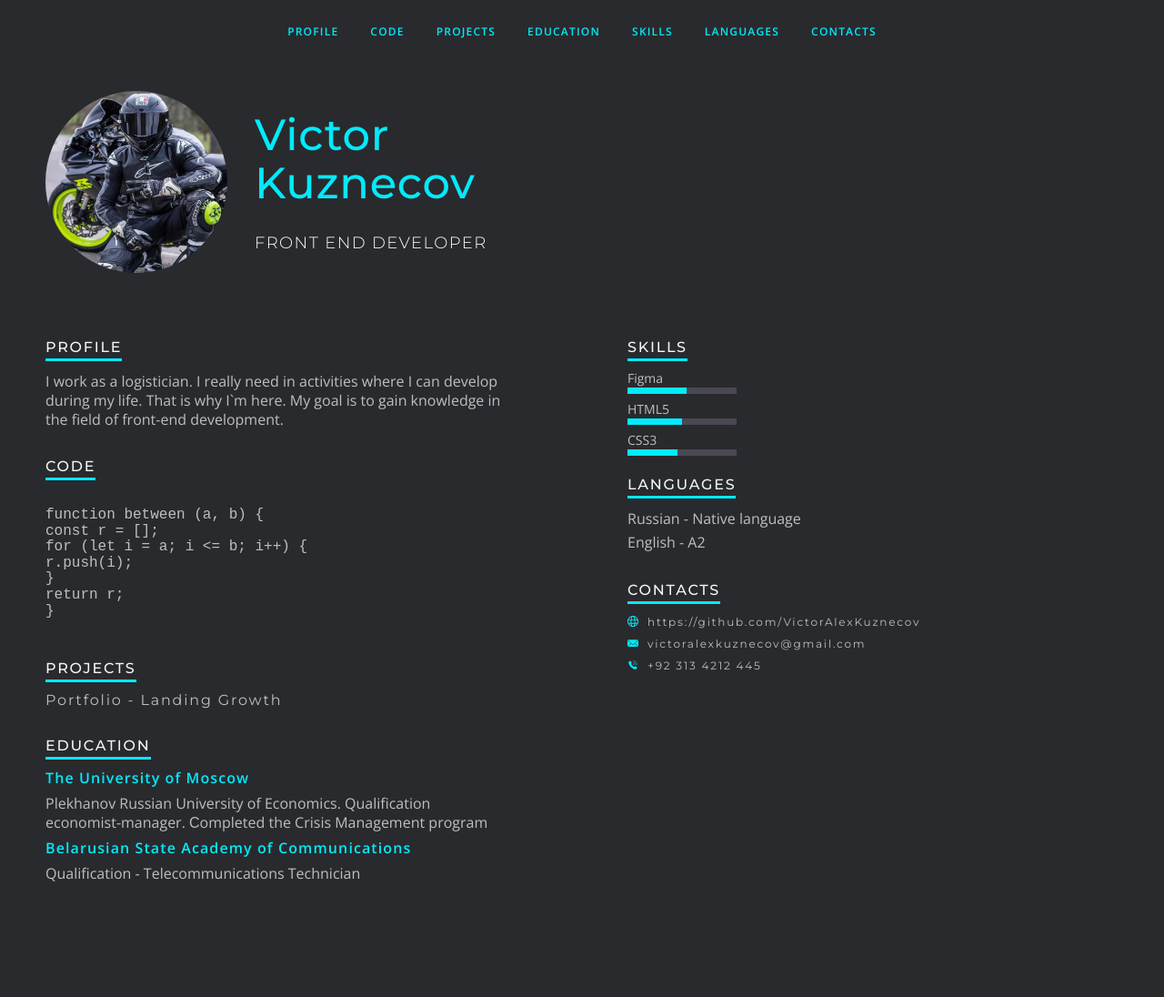
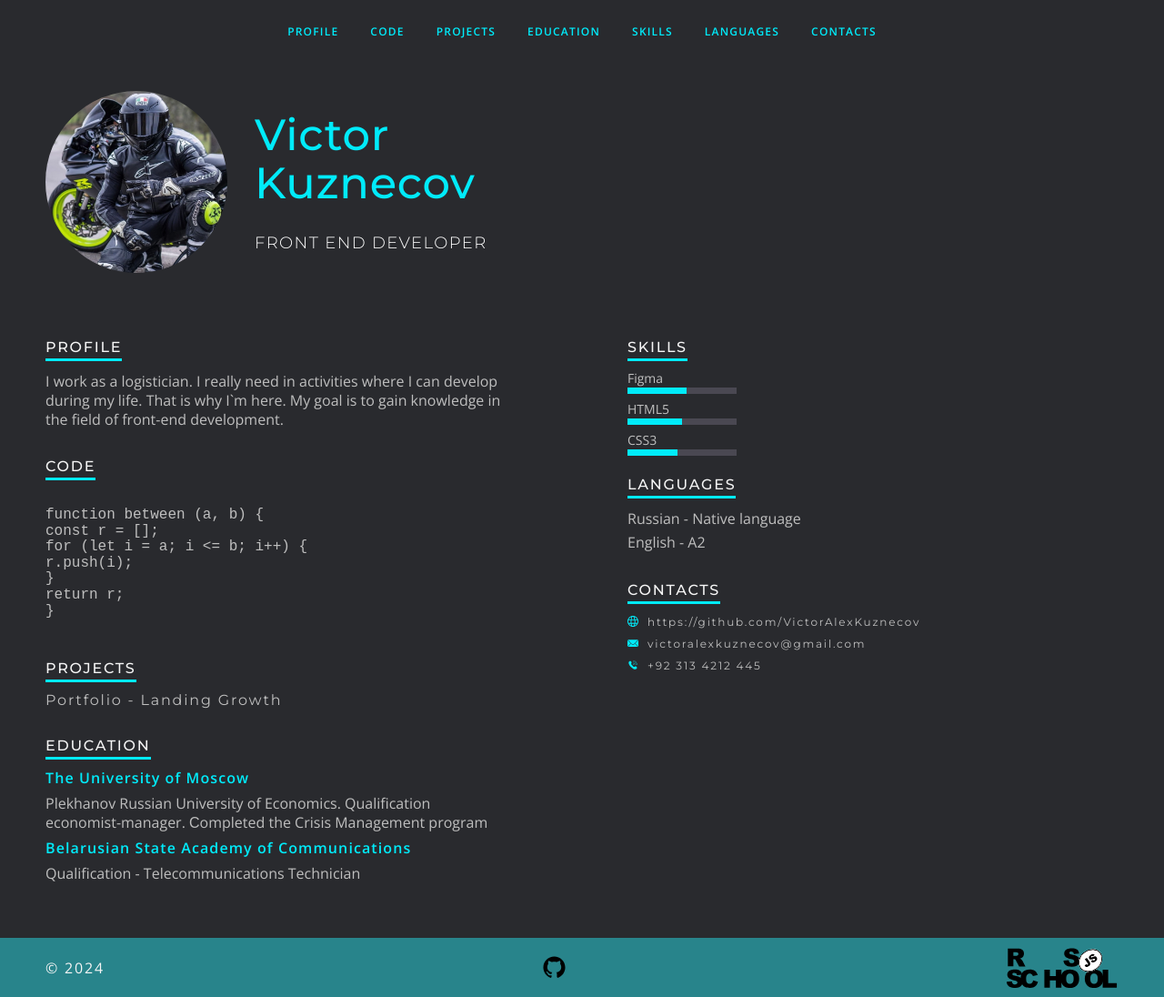
Before and after one commit to VictorAlexKuznecov/rsschool-cv, a plain HTML site: page index.html in a window 1280 px wide. Shown: the whole page at 91% size. Before the commit the page ends 1031 px from the top, so only its background shows below. Drawn offline with nearby package versions, Linux system fonts and the light colour scheme.

Commit message:
feat: add footer to html

```diff
--- a/index.html
+++ b/index.html
@@ -126,7 +126,24 @@ return r;
           </div>
         </div>
       </section>
-  </main>
+    </main>
+    <footer class="footer">
+      <div class="footer__container __container">
+        <div class="footer__row">
+          <div class="footer__yers">©&nbsp;2024</div>
+           <div class="footer__github github">
+              <a class="github__links" href="https://github.com/VictorAlexKuznecov" target="_blank">
+                <img class="github__logo" src="./img/footer/logo_github.svg" alt="github">
+              </a>
+            </div>
+            <div class="footer__rsshool rsshool">
+              <a class="rsshool__link" href="https://rs.school/courses/javascript-ru">
+                <img class="rsshool__logo" src="./img/footer/rs_school_logo.svg" alt="rsshool-logo" >
+              </a>
+            </div>
+          </div>
+        </div>
+    </footer>
   </div>
 </body>
 </html>
```
